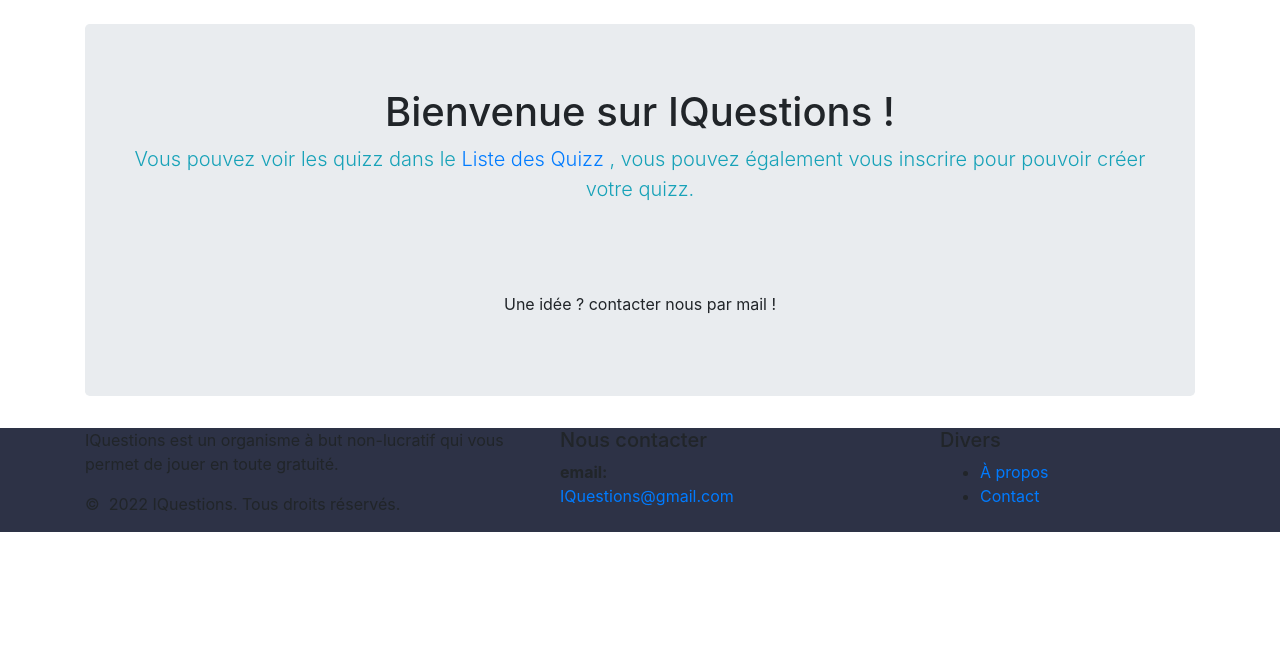
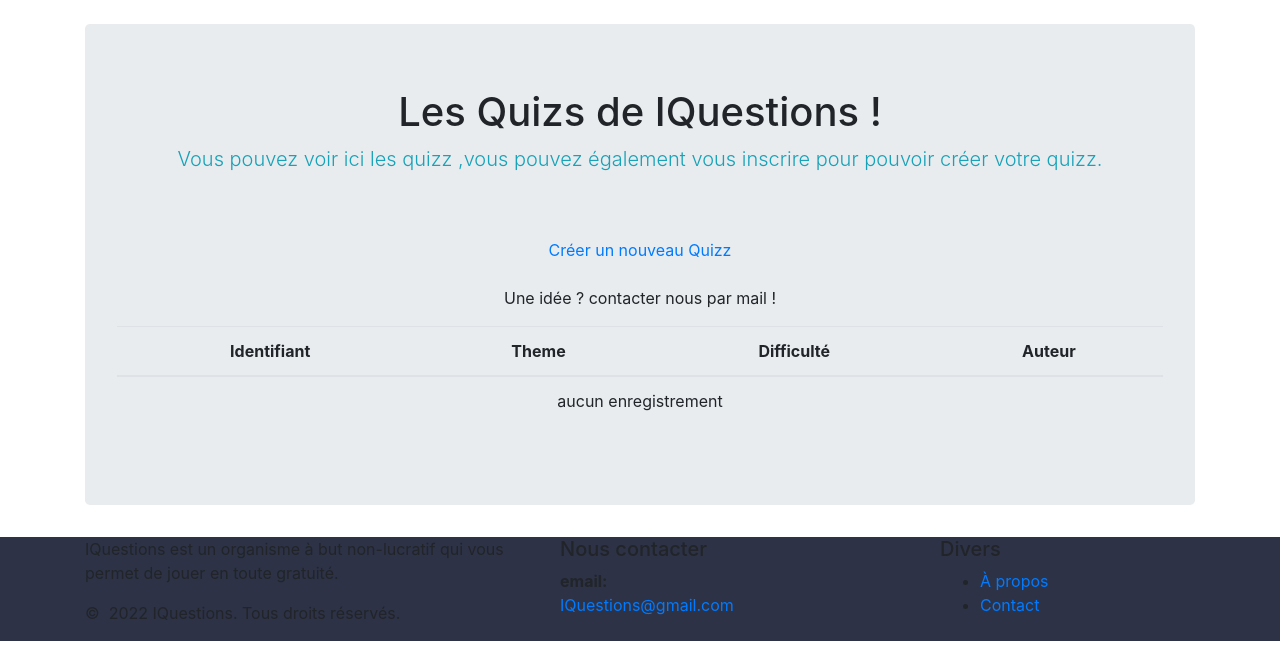
Before and after one commit to xTuzz/IQuestions, a Symfony app: template templates/home/index.html.twig in a window 1280 px wide. Shown: the part 56-721 px from the top of the page. Run offline with Twig, Linux system fonts and the light colour scheme; the template is opened without the code that fills it, so the values that code supplies are empty; some libraries are stand-ins or nearby versions.

Commit message:
afficher les quizz page d'accueil

```diff
--- a/src/Controller/HomeController.php
+++ b/src/Controller/HomeController.php
@@ -2,6 +2,8 @@
 
 namespace App\Controller;
 
+use App\Entity\Quizz;
+use App\Repository\QuizzRepository;
 use Symfony\Bundle\FrameworkBundle\Controller\AbstractController;
 use Symfony\Component\HttpFoundation\Response;
 use Symfony\Component\Routing\Annotation\Route;
@@ -9,10 +11,11 @@ use Symfony\Component\Routing\Annotation\Route;
 class HomeController extends AbstractController
 {
     #[Route('/', name: 'app_home')]
-    public function index(): Response
+    public function index(QuizzRepository $quizzRepository): Response
     {
         return $this->render('home/index.html.twig', [
             'controller_name' => 'HomeController',
+            'quizzs' => $quizzRepository->findAll(),
         ]);
     }
 
--- a/src/Entity/Quizz.php
+++ b/src/Entity/Quizz.php
@@ -154,4 +154,9 @@ class Quizz
 
         return $this;
     }
+
+    public function __toString()
+    {
+        return $this->Title;
+    }
 }
--- a/src/Entity/User.php
+++ b/src/Entity/User.php
@@ -276,4 +276,9 @@ class User implements UserInterface, PasswordAuthenticatedUserInterface
 
         return $this;
     }
+
+    public function __toString()
+    {
+        return $this->Pseudo;
+    }
 }
--- a/templates/base.html.twig
+++ b/templates/base.html.twig
@@ -19,13 +19,13 @@
     <body>
         {% include 'base/nav.html.twig' %}
 
-        {% for messages in app.flashes(['success', 'warning']) %}
+        {#{% for messages in app.flashes(['success', 'warning']) %}
 
         <div class="flash-{{ label }}">
             {{ message }}
         </div>
 
-        {% endfor %}
+        {% endfor %}#}
 
         {% block body %}{% endblock %}
         {% include 'base/footer.html.twig' %}
--- a/templates/home/index.html.twig
+++ b/templates/home/index.html.twig
@@ -7,16 +7,44 @@
 
 	<main role="main" class="container">
 		<div class="jumbotron text-center">
-			<h1>Bienvenue sur IQuestions !</h1>
-			<p class="lead text-info">Vous pouvez voir les quizz dans le
-				<a href="/quizz">Liste des Quizz</a>
-				, vous pouvez également vous inscrire pour pouvoir créer votre quizz.
+			<h1>Les Quizs de IQuestions !</h1>
+			<p class="lead text-info">Vous pouvez voir ici les quizz
+				,vous pouvez également vous inscrire pour pouvoir créer votre quizz.
             </p>
             <br>
+			<table class="table">
+			<thead>
+            <tr>
+                <th>Identifiant</th>
+                <th>Theme</th>
+                <th>Difficulté</th>
+				<th>Auteur</th>
+            </tr>
+       		</thead>
+			<tbody>
+			{% for quizz in quizzs %}
+				<div class = container>
+					<td>{{ quizz.id}}</td>
+					<td>{{ quizz.Theme}} </td>
+					<td>{{ quizz.Difficulty}}</td>
+					<td>{{ quizz.Author}} </td>
+					<td>
+						<a href="{{path('app_quizz_show', {'id': quizz.id})}}">Jouer !</a>
+				</div>
+			{% else %}
+            <tr>
+                <td colspan="4">aucun enregistrement</td>
+            </tr>
+			{% endfor %}
+			<br>
+			<a href="{{ path('app_quizz_new') }}">Créer un nouveau Quizz</a>
+
             <br>
             <br>
             <p> Une idée ? contacter nous par mail ! </p>
 
 		</div>
+		</tbody>
+		</table>
 	</main>
 {% endblock %}
```
